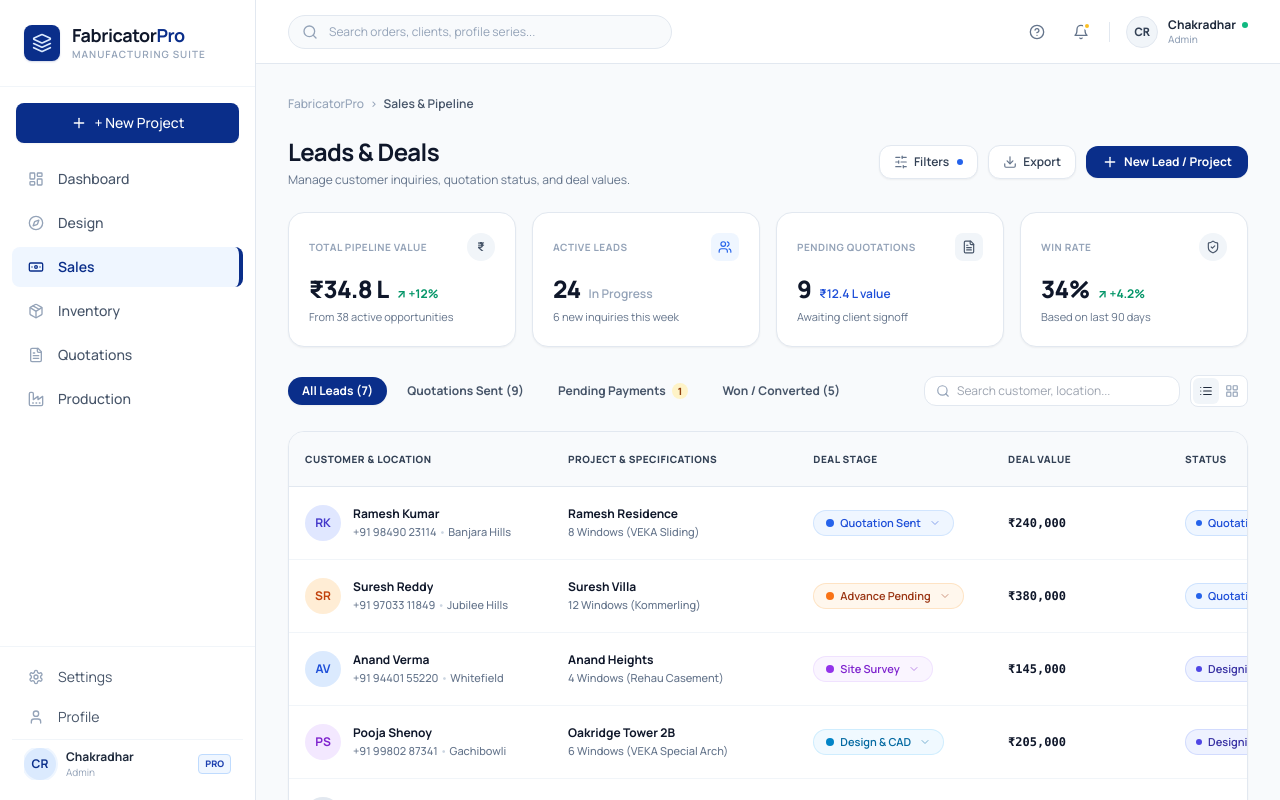
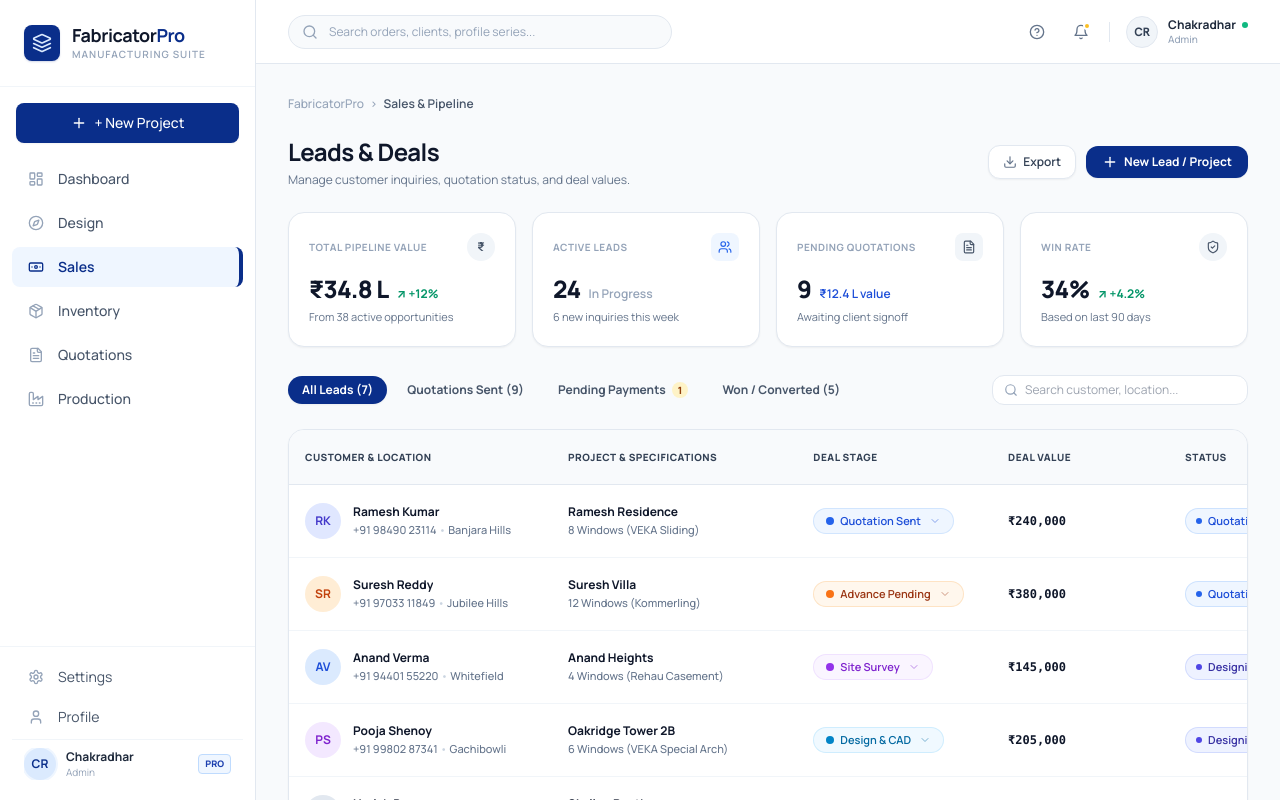
Before and after one commit to samachakri/fabricator-application, a Next.js app: page /sales in a window 1280 px wide. Shown: the top 800 px of the page. Built offline with nearby package versions, Linux system fonts and the light colour scheme.

Commit message:
fix(sales): remove Filters button and view switcher

```diff
--- a/app/sales/page.tsx
+++ b/app/sales/page.tsx
@@ -8,11 +8,8 @@ import {
   ArrowRight,
   Users,
   Plus,
-  SlidersHorizontal,
   Download,
   Search,
-  LayoutGrid,
-  List,
   Mail,
   Phone,
   Calendar,
@@ -75,7 +72,6 @@ export default function SalesPage() {
     'all' | 'quotes' | 'pending_payments' | 'won'
   >('all');
   const [searchQuery, setSearchQuery] = useState('');
-  const [viewMode, setViewMode] = useState<'table' | 'cards'>('table');
   const [currentPage, setCurrentPage] = useState(1);
 
   // Load column order, titles, and custom columns from localStorage
@@ -511,13 +507,6 @@ export default function SalesPage() {
         </div>
 
         <div className="flex items-center gap-2.5">
-          {/* Filters button with blue dot */}
-          <button className="px-3.5 py-2 text-xs font-semibold text-slate-700 bg-white border border-slate-200 rounded-xl hover:bg-slate-50 shadow-sm flex items-center gap-1.5 transition-colors">
-            <SlidersHorizontal className="w-3.5 h-3.5 text-slate-500" />
-            <span>Filters</span>
-            <span className="w-1.5 h-1.5 rounded-full bg-blue-600 ml-0.5" />
-          </button>
-
           {/* Export button */}
           <button className="px-3.5 py-2 text-xs font-semibold text-slate-700 bg-white border border-slate-200 rounded-xl hover:bg-slate-50 shadow-sm flex items-center gap-1.5 transition-colors">
             <Download className="w-3.5 h-3.5 text-slate-500" />
@@ -713,31 +702,6 @@ export default function SalesPage() {
               className="w-full pl-8 pr-3 py-1.5 text-xs bg-white border border-slate-200 rounded-xl focus:outline-none focus:ring-2 focus:ring-[#0A2E8A]/20 focus:border-[#0A2E8A]"
             />
           </div>
-
-          <div className="flex items-center rounded-lg border border-slate-200 bg-white p-0.5">
-            <button
-              onClick={() => setViewMode('table')}
-              className={`p-1.5 rounded-md ${
-                viewMode === 'table'
-                  ? 'bg-slate-100 text-slate-800'
-                  : 'text-slate-400 hover:text-slate-600'
-              }`}
-              title="Table View"
-            >
-              <List className="w-3.5 h-3.5" />
-            </button>
-            <button
-              onClick={() => setViewMode('cards')}
-              className={`p-1.5 rounded-md ${
-                viewMode === 'cards'
-                  ? 'bg-slate-100 text-slate-800'
-                  : 'text-slate-400 hover:text-slate-600'
-              }`}
-              title="Grid View"
-            >
-              <LayoutGrid className="w-3.5 h-3.5" />
-            </button>
-          </div>
         </div>
       </div>
 
```
